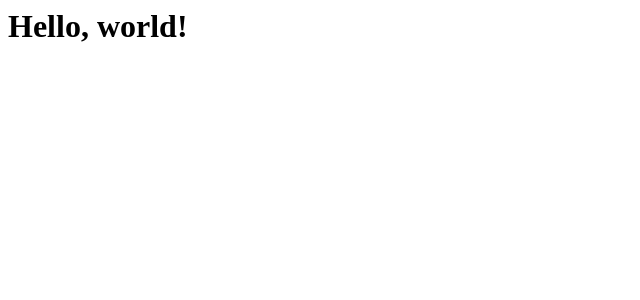
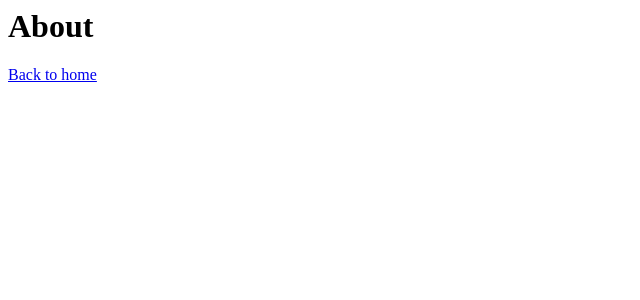
Before and after one commit to renatonolo/react-book-shelf, a React app: page /about in a window 1280 px wide. Shown: the top 300 px of the page, without its empty margins (0-640 px from the left). Built offline with nearby package versions, Linux system fonts and the light colour scheme.

Commit message:
Added basic code to react-router

```diff
--- a/package.json
+++ b/package.json
@@ -17,6 +17,7 @@
     "babel-loader": "^8.0.2",
     "react": "^16.5.2",
     "react-dom": "^16.5.2",
+    "react-router-dom": "^4.3.1",
     "webpack": "^4.20.2",
     "webpack-cli": "^3.1.1",
     "webpack-dev-server": "^3.1.9"
--- /dev/null
+++ b/src/components/about/about.jsx
@@ -0,0 +1,11 @@
+import React from 'react'
+import { Link } from 'react-router-dom'
+
+const About = () => (
+    <div>
+        <h1>About</h1>
+        <Link to="/">Back to home</Link>
+    </div>
+)
+
+export default About
--- /dev/null
+++ b/src/components/app/app.jsx
@@ -0,0 +1,14 @@
+import React from 'react';
+import { Switch, Route } from 'react-router-dom';
+
+import Home from './../home/home';
+import About from '../about/about';
+
+const App = () => (
+    <Switch>
+        <Route exact path='/' component={Home} />
+        <Route path='/about' component={About} />
+    </Switch>
+)
+
+export default App;
--- /dev/null
+++ b/src/components/home/home.jsx
@@ -0,0 +1,11 @@
+import React from 'react'
+import { Link } from 'react-router-dom'
+
+const Home = () => (
+    <div>
+        <h1>Home</h1>
+        <Link to="/about">About this page</Link>
+    </div>
+)
+
+export default Home
--- a/src/index.jsx
+++ b/src/index.jsx
@@ -1,7 +1,12 @@
 import React from 'react';
 import ReactDOM from 'react-dom';
+import { BrowserRouter } from 'react-router-dom';
+
+import App from './components/app/app';
 
 ReactDOM.render(
-    <h1>Hello, world!</h1>,
+    <BrowserRouter>
+        <App/>
+    </BrowserRouter>,
     document.getElementById('root')
 );
```
Also changed, not shown: 1 other file (tests, documents, lock files or other folders).
